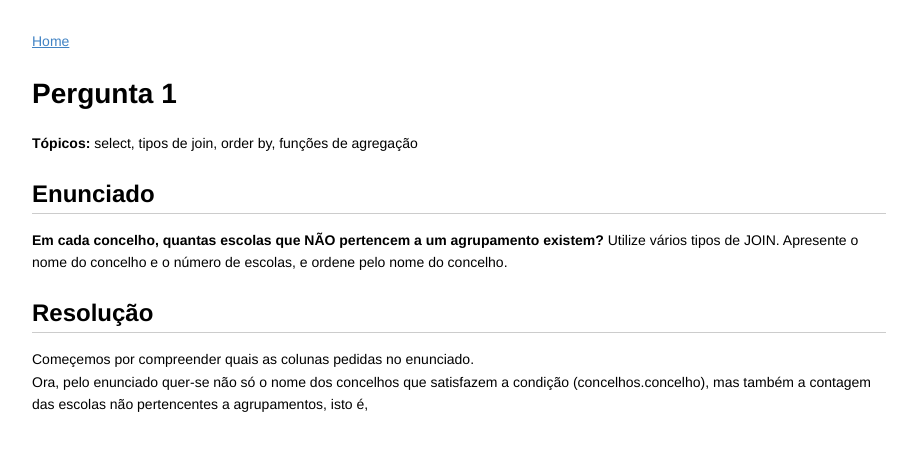
After one commit to damaral31/Portuguese-School-System-DB-Modeling, a Flask app: page /pergunta/1 in a window 1280 px wide. The commit adds this page. Shown: the top 451 px of the page, without its empty margins (181-1098 px from the left). Run offline with Flask 3, Linux system fonts and the light colour scheme; some libraries are stand-ins or nearby versions.

Commit message:
create pergunta1

```diff
--- a/app/app.py
+++ b/app/app.py
@@ -51,3 +51,7 @@ def agregacaoDupla():
 @APP.route('/explicacao/row_number')
 def rowNumber():
     return render_template('explicacaoRowNumber.html')
+
+@APP.route('/pergunta/1')
+def pergunta1():
+    return render_template('pergunta1.html')
--- a/app/templates/index.html
+++ b/app/templates/index.html
@@ -51,7 +51,10 @@
   <a href="/explicacao/Funcoesdeagregacao">Funcoes de agregacao</a>
 </p>
 <p>
-  <a href="/explicacao/Case_explicacao">Case </a>
+  <a href="/explicacao/Case_explicacao">Case</a>
+</p>
+<p>
+  <a href="/pergunta/1">Pergunta 1</a>
 </p>
 
 {% endblock %}
--- /dev/null
+++ b/app/templates/pergunta1.html
@@ -0,0 +1,23 @@
+{% extends 'base.html' %}
+
+{% block content %}
+
+<h1>Pergunta 1</h1>
+<p>
+    <b>Tópicos:</b> select, tipos de join, order by, funções de agregação
+</p>
+
+<h2>Enunciado</h2>
+<p>
+    <b>Em cada concelho, quantas escolas que NÃO pertencem a um agrupamento existem?</b>
+    Utilize vários tipos de JOIN. Apresente o nome do concelho e o número de escolas, e ordene pelo nome do concelho.
+</p>
+
+<h2>Resolução</h2>
+<p>
+    Começemos por compreender quais as colunas pedidas no enunciado.
+    <br>
+    Ora, pelo enunciado quer-se não só o nome dos concelhos que satisfazem a condição (concelhos.concelho), mas também a contagem das escolas não pertencentes a agrupamentos, isto é,
+</p>
+
+{% endblock %}
```
